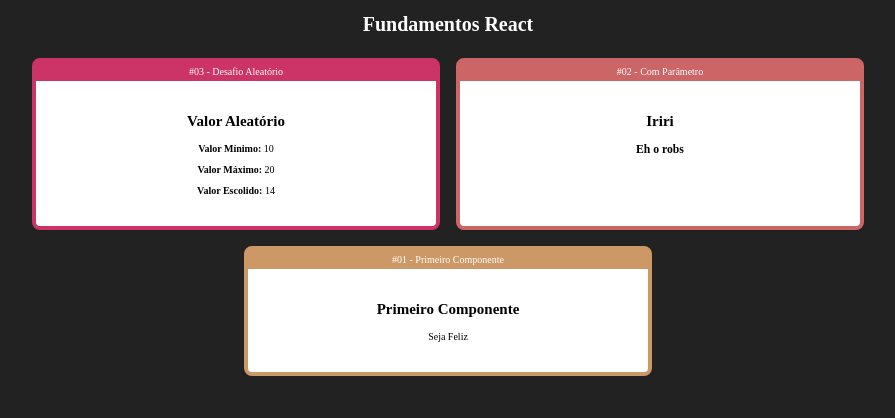
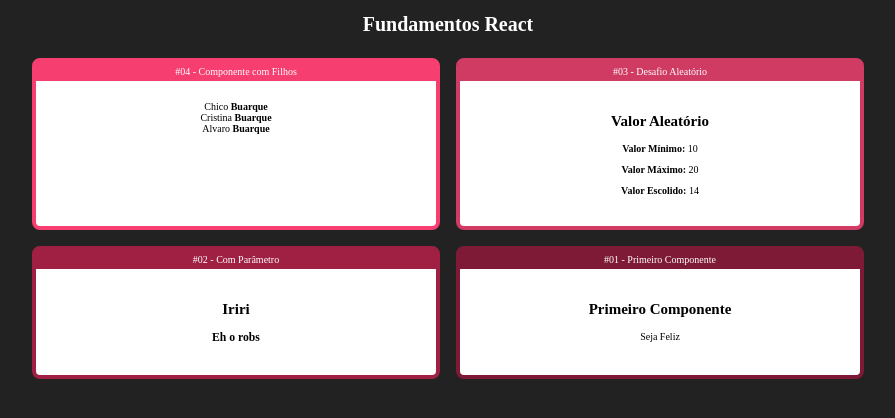
Before and after one commit to DisistiNao/Fundamentos-React, a React (Create React App) app: page / in a window 1280 px wide. Shown: the top 418 px of the page, without its empty margins (192-1087 px from the left). Built offline with nearby package versions, Linux system fonts and the light colour scheme.

Commit message:
Componente com Filho

```diff
--- a/src/App.jsx
+++ b/src/App.jsx
@@ -5,18 +5,27 @@ import Card from "./components/layout/Card"
 import Primeiro from './components/basicos/Primeiro'
 import ComParametro from './components/basicos/ComParametro'
 import Aleatorio from "./components/basicos/Aleatorio"
+import Familia from "./components/basicos/Familia"
+import FamiliaMembro from "./components/basicos/FamiliaMembro"
 
 export default () => (
     <div className="app">
         <h1>Fundamentos React</h1>
         <div className="cards">
-            <Card titulo="#03 - Desafio Aleatório" color="#cc3366">
+            <Card titulo="#04 - Componente com Filhos" color="#f63f70">
+                <Familia sobrenome="Buarque">
+                    <FamiliaMembro nome="Chico"/>
+                    <FamiliaMembro nome="Cristina"/>
+                    <FamiliaMembro nome="Alvaro"/>
+                </Familia>
+            </Card>
+            <Card titulo="#03 - Desafio Aleatório" color="#d03b63">
                 <Aleatorio min={10} max={20}/>
             </Card>
-            <Card titulo="#02 - Com Parâmetro"  color="#cc6666">
+            <Card titulo="#02 - Com Parâmetro"  color="#9f2042">
                 <ComParametro titulo="Iriri" subtitulo="Eh o robs"/>
             </Card>
-            <Card titulo="#01 - Primeiro Componente"  color="#cc9966">
+            <Card titulo="#01 - Primeiro Componente"  color="#7e1a35">
                 <Primeiro />
             </Card>
         </div>
--- /dev/null
+++ b/src/components/basicos/Familia.jsx
@@ -0,0 +1,13 @@
+import React from "react";
+
+export default (props) => {
+    return (
+        <div>
+            {
+                React.Children.map(props.children, child => {
+                    return React.cloneElement(child, {...props})
+                })
+            }
+        </div>
+    )
+}
--- /dev/null
+++ b/src/components/basicos/FamiliaMembro.jsx
@@ -0,0 +1,7 @@
+import React from "react";
+
+export default (props) => {
+    return (
+        <div>{props.nome} <strong>{props.sobrenome}</strong></div>
+    )
+}
```
